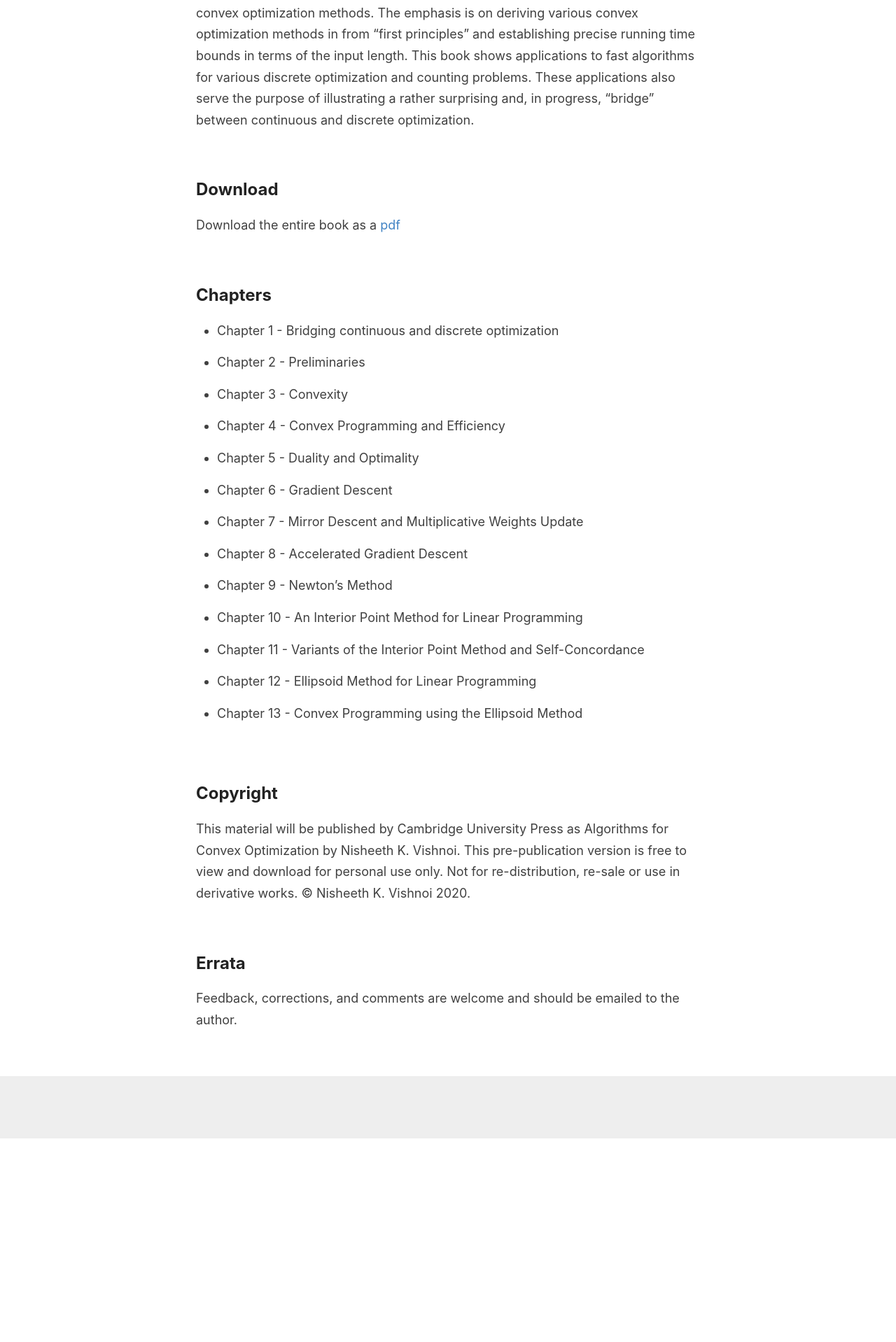
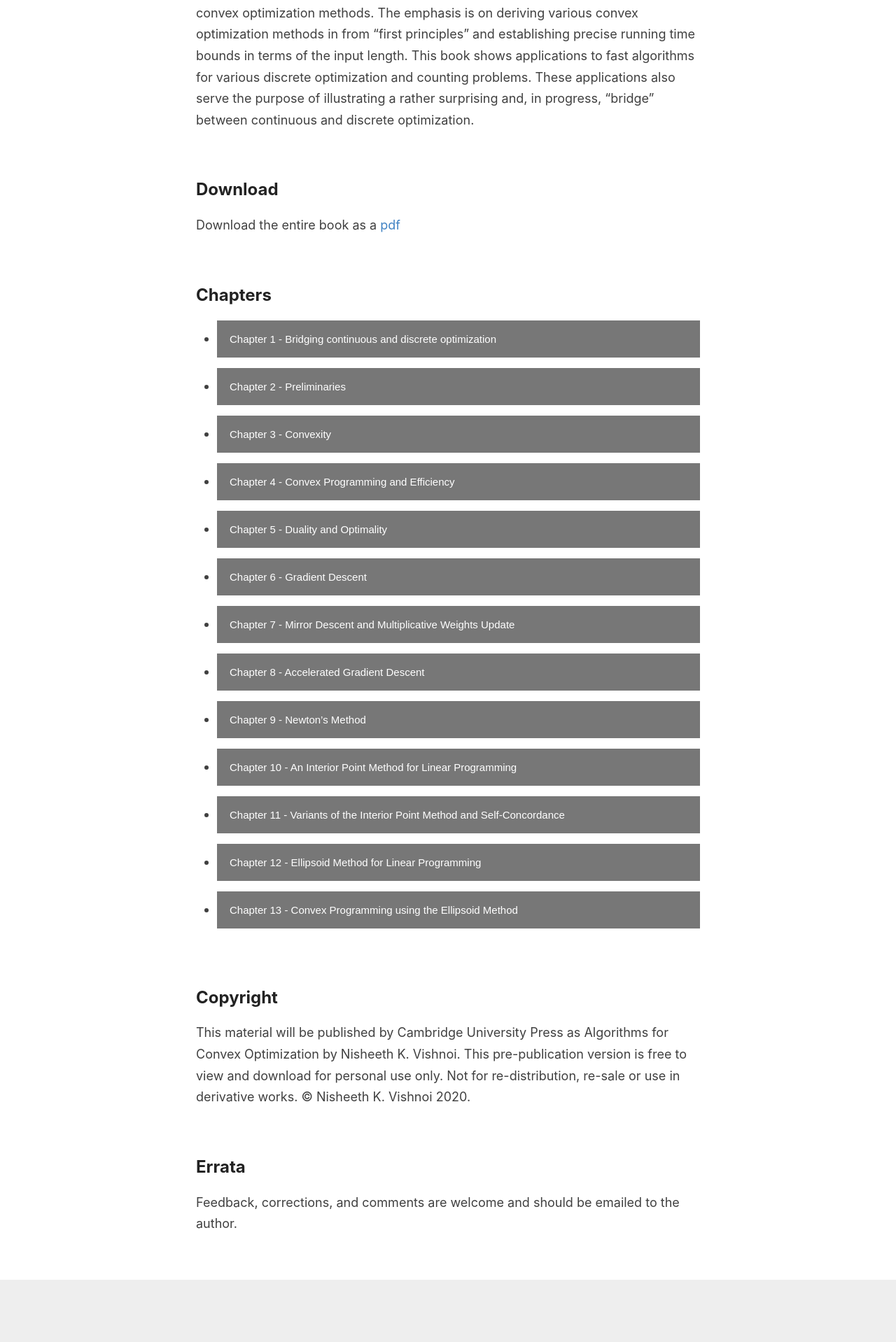
Before and after one commit to convex-optimization/convex-optimization.github.io, a Jekyll site: the page built from index.html, in a window 1280 px wide. Shown: the part 760-2678 px from the top of the page at 70% size. Built offline with Jekyll 4.4.1, drawn with Linux system fonts in a browser that asks for light colours; the list of posts is cut into pages by our own code; before the commit the page ends 2387 px from its top, so only the background shows below that.

Commit message:
added collapsible tags

```diff
--- a/_layouts/default.html
+++ b/_layouts/default.html
@@ -11,6 +11,31 @@
 
     <meta name="theme-color" content="#000000">
     <!-- <link rel="icon" type="image/png" sizes="32x32" href="{{ site.baseurl }}/images/yale.svg"> -->
+    <style>
+    .collapsible {
+      background-color: #777;
+      color: white;
+      cursor: pointer;
+      padding: 18px;
+      width: 100%;
+      border: none;
+      text-align: left;
+      outline: none;
+      font-size: 15px;
+    }
+
+    .active, .collapsible:hover {
+      background-color: #555;
+    }
+
+    .collapsible-content {
+      padding: 0 18px;
+      max-height: 0;
+      overflow: hidden;
+      transition: max-height 0.2s ease-out;
+      background-color: #f1f1f1;
+    }
+    </style>
   </head>
 
   <body>
@@ -65,8 +90,11 @@
           {% for chapter in site.chapters %}
           <div style='width:100%; height:auto;'>
           	<ul>
-          		<li>Chapter {{ chapter.number}} - {{ chapter.title }}
-              <br>
+          		<li> <button class="collapsible"> Chapter {{ chapter.number}} - {{ chapter.title }} </button>
+                <div class="collapsible-content">
+                    <p>Lorem ipsum dolor sit amet, consectetur adipisicing elit, sed do eiusmod tempor incididunt ut labore et dolore magna aliqua. Ut enim ad minim veniam, quis nostrud exercitation ullamco laboris nisi ut aliquip ex ea commodo consequat.</p>
+                </div>
+
               </li>
           	</ul>
           </div>
```
